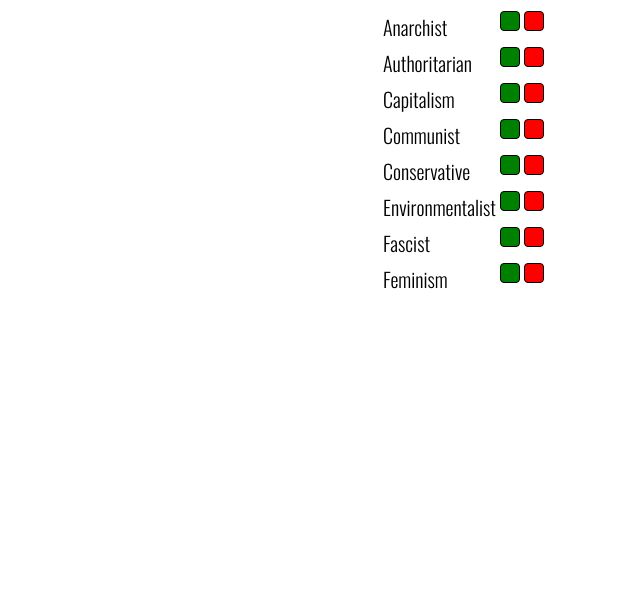
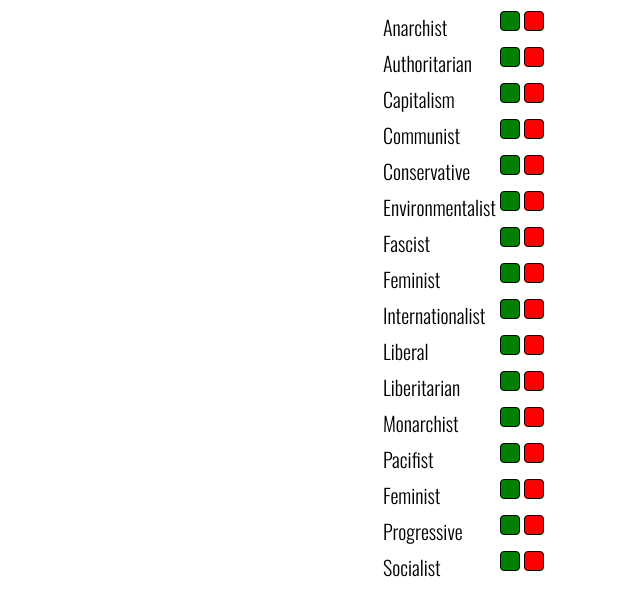
Before and after one commit to jqv5/jqv5.github.io, a plain HTML site: page index.html in a window 1280 px wide. Shown: the whole page, without its empty margins (640-1280 px from the left). Drawn offline with nearby package versions, Linux system fonts and the light colour scheme.

Commit message:
Update index.html

```diff
--- a/index.html
+++ b/index.html
@@ -152,9 +152,49 @@
         <td><input type="button" class="remove" onclick="removeIdeology('fas');"/></td>
       </tr>
       <tr>
-        <td>Feminism</td>
+        <td>Feminist</td>
         <td><input type="button" class="add" onclick="addIdeology('fem');"/></td>
         <td><input type="button" class="remove" onclick="removeIdeology('fem');"/></td>
+      </tr>
+      <tr>
+        <td>Internationalist</td>
+        <td><input type="button" class="add" onclick="addIdeology('int');"/></td>
+        <td><input type="button" class="remove" onclick="removeIdeology('int');"/></td>
+      </tr>
+      <tr>
+        <td>Liberal</td>
+        <td><input type="button" class="add" onclick="addIdeology('lib');"/></td>
+        <td><input type="button" class="remove" onclick="removeIdeology('lib');"/></td>
+      </tr>
+      <tr>
+        <td>Liberitarian</td>
+        <td><input type="button" class="add" onclick="addIdeology('ltr');"/></td>
+        <td><input type="button" class="remove" onclick="removeIdeology('ltr');"/></td>
+      </tr>
+      <tr>
+        <td>Monarchist</td>
+        <td><input type="button" class="add" onclick="addIdeology('mon');"/></td>
+        <td><input type="button" class="remove" onclick="removeIdeology('mon');"/></td>
+      </tr>
+      <tr>
+        <td>Pacifist</td>
+        <td><input type="button" class="add" onclick="addIdeology('pac');"/></td>
+        <td><input type="button" class="remove" onclick="removeIdeology('pac');"/></td>
+      </tr>
+      <tr>
+        <td>Feminist</td>
+        <td><input type="button" class="add" onclick="addIdeology('fem');"/></td>
+        <td><input type="button" class="remove" onclick="removeIdeology('fem');"/></td>
+      </tr>
+      <tr>
+        <td>Progressive</td>
+        <td><input type="button" class="add" onclick="addIdeology('prog');"/></td>
+        <td><input type="button" class="remove" onclick="removeIdeology('prog');"/></td>
+      </tr>
+      <tr>
+        <td>Socialist</td>
+        <td><input type="button" class="add" onclick="addIdeology('soc');"/></td>
+        <td><input type="button" class="remove" onclick="removeIdeology('soc');"/></td>
       </tr>
     </table>
   </div>
```
